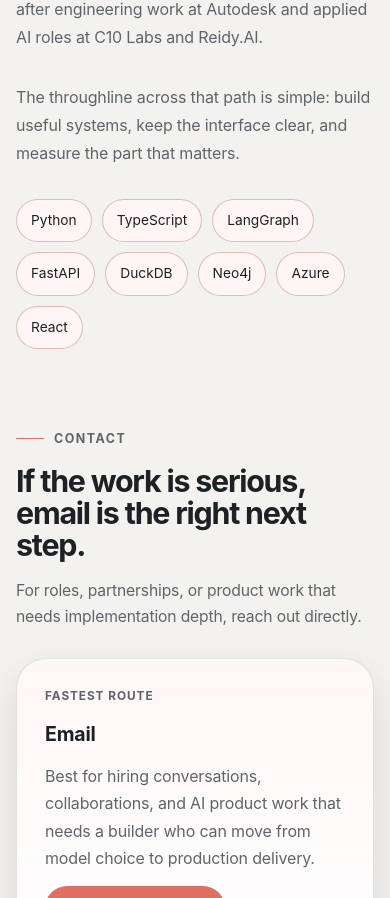
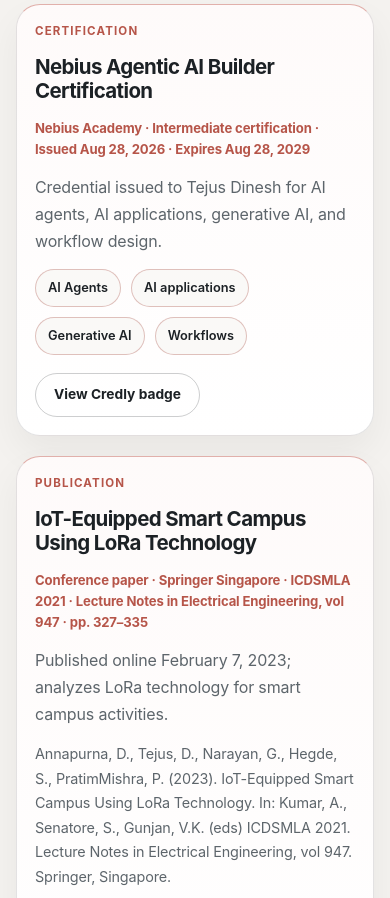
Before and after one commit to Dinesh-Tejus/website, a React (Vite) app: page / in a window 390 px wide. Shown: the part 10306-11204 px from the top of the page. Built offline with nearby package versions, Linux system fonts and the light colour scheme.

Commit message:
Add credentials and publication proof section

```diff
--- a/src/App.jsx
+++ b/src/App.jsx
@@ -239,6 +239,29 @@
 
 const skills = ['Python', 'TypeScript', 'LangGraph', 'FastAPI', 'DuckDB', 'Neo4j', 'Azure', 'React'];
 
+const proofItems = [
+  {
+    eyebrow: 'Certification',
+    title: 'Nebius Agentic AI Builder Certification',
+    meta: 'Nebius Academy · Intermediate certification · Issued Aug 28, 2026 · Expires Aug 28, 2029',
+    body: 'Credential issued to Tejus Dinesh for AI agents, AI applications, generative AI, and workflow design.',
+    link: 'https://www.credly.com/badges/93e96bfb-90ff-4cf6-8345-11fb9eea01f9',
+    linkLabel: 'View Credly badge',
+    tags: ['AI Agents', 'AI applications', 'Generative AI', 'Workflows'],
+  },
+  {
+    eyebrow: 'Publication',
+    title: 'IoT-Equipped Smart Campus Using LoRa Technology',
+    meta: 'Conference paper · Springer Singapore · ICDSMLA 2021 · Lecture Notes in Electrical Engineering, vol 947 · pp. 327–335',
+    body: 'Published online February 7, 2023; analyzes LoRa technology for smart campus activities.',
+    citation: 'Annapurna, D., Tejus, D., Narayan, G., Hegde, S., PratimMishra, P. (2023). IoT-Equipped Smart Campus Using LoRa Technology. In: Kumar, A., Senatore, S., Gunjan, V.K. (eds) ICDSMLA 2021. Lecture Notes in Electrical Engineering, vol 947. Springer, Singapore.',
+    link: 'https://link.springer.com/chapter/10.1007/978-981-19-5936-3_30',
+    linkLabel: 'View Springer chapter',
+    doi: 'https://doi.org/10.1007/978-981-19-5936-3_30',
+    tags: ['LoRa', 'Smart campus', 'IoT systems'],
+  },
+];
+
 function ThemeIcon({ dark }) {
   return dark ? (
     <svg viewBox="0 0 24 24" aria-hidden="true" focusable="false">
@@ -262,7 +285,7 @@
 
 function Header({ dark, onThemeToggle }) {
   const [open, setOpen] = useState(false);
-  const links = [['#work', 'Work'], ['#experience', 'Experience'], ['#focus', 'Current focus'], ['#about', 'About'], ['#contact', 'Contact']];
+  const links = [['#work', 'Work'], ['#experience', 'Experience'], ['#proof', 'Proof'], ['#focus', 'Current focus'], ['#about', 'About'], ['#contact', 'Contact']];
 
   useEffect(() => {
     if (!open) return undefined;
@@ -453,6 +476,25 @@
   );
 }
 
+function ProofCard({ item }) {
+  return (
+    <article className="proof-card">
+      <p className="proof-eyebrow">{item.eyebrow}</p>
+      <h3>{item.title}</h3>
+      <p className="proof-meta">{item.meta}</p>
+      <p className="proof-body">{item.body}</p>
+      {item.citation && <p className="proof-citation">{item.citation}</p>}
+      <div className="proof-tags" aria-label={`${item.eyebrow} details`}>
+        {item.tags.map((tag) => <span key={tag}>{tag}</span>)}
+      </div>
+      <div className="proof-links">
+        <a className="inline-action" href={item.link} target="_blank" rel="noreferrer">{item.linkLabel}</a>
+        {item.doi && <a className="secondary-action" href={item.doi} target="_blank" rel="noreferrer">DOI</a>}
+      </div>
+    </article>
+  );
+}
+
 export default function App() {
   const [dark, setDark] = useState(() => localStorage.getItem('site-theme') === 'dark');
   const [selectedEntry, setSelectedEntry] = useState(null);
@@ -563,6 +605,17 @@
           </div>
         </section>
 
+        <section className="proof page-width" id="proof" data-reveal>
+          <div className="section-heading">
+            <p className="eyebrow">Credentials & publication</p>
+            <h2>Additional proof points behind the applied AI and systems work.</h2>
+            <p>A concise record of external validation: an agentic AI credential and a peer-reviewed Springer conference paper.</p>
+          </div>
+          <div className="proof-grid">
+            {proofItems.map((item) => <ProofCard key={item.title} item={item} />)}
+          </div>
+        </section>
+
         <section className="about page-width" id="about" data-reveal>
           <div className="section-heading section-heading--compact">
             <p className="eyebrow">Background</p>
--- a/src/styles.css
+++ b/src/styles.css
@@ -582,6 +582,7 @@
 }
 
 .entries,
+.proof,
 .about,
 .site-footer {
   padding-top: 72px;
@@ -969,6 +970,88 @@
   font-size: 0.88rem;
 }
 
+.proof-grid {
+  display: grid;
+  grid-template-columns: repeat(2, minmax(0, 1fr));
+  gap: 20px;
+  margin-top: 28px;
+}
+
+.proof-card {
+  display: grid;
+  align-content: start;
+  gap: 14px;
+  min-height: 100%;
+  padding: 28px;
+  border: 1px solid var(--line);
+  border-top-color: color-mix(in srgb, var(--accent) 44%, var(--line));
+  border-radius: calc(var(--radius) + 8px);
+  background: linear-gradient(180deg, color-mix(in srgb, var(--surface) 94%, var(--accent-soft)) 0%, var(--surface) 100%);
+  box-shadow: 0 16px 36px rgba(0, 0, 0, 0.05);
+}
+
+.proof-eyebrow,
+.proof-card h3,
+.proof-meta,
+.proof-body,
+.proof-citation {
+  margin: 0;
+}
+
+.proof-eyebrow {
+  color: var(--accent-strong);
+  font-size: 0.72rem;
+  font-weight: 700;
+  letter-spacing: 0.1em;
+  text-transform: uppercase;
+}
+
+.proof-card h3 {
+  font-size: 1.28rem;
+  line-height: 1.2;
+  letter-spacing: -0.03em;
+}
+
+.proof-meta {
+  color: var(--accent-strong);
+  font-size: 0.82rem;
+  font-weight: 650;
+  line-height: 1.6;
+}
+
+.proof-body,
+.proof-citation {
+  color: var(--muted);
+  line-height: 1.7;
+}
+
+.proof-citation {
+  font-size: 0.9rem;
+}
+
+.proof-tags {
+  display: flex;
+  flex-wrap: wrap;
+  gap: 10px;
+}
+
+.proof-tags span {
+  padding: 8px 12px;
+  border: 1px solid color-mix(in srgb, var(--accent) 28%, var(--line));
+  border-radius: 999px;
+  background: color-mix(in srgb, var(--canvas) 48%, var(--surface));
+  color: var(--ink);
+  font-size: 0.8rem;
+  font-weight: 600;
+}
+
+.proof-links {
+  display: flex;
+  flex-wrap: wrap;
+  gap: 10px;
+  margin-top: 4px;
+}
+
 .about-grid {
   display: grid;
   grid-template-columns: minmax(0, 1.1fr) minmax(0, 0.9fr);
@@ -1095,6 +1178,7 @@
   .focus-layout,
   .experience-layout,
   .about-grid,
+  .proof-grid,
   .entry-modal,
   .footer-layout,
   .contact-layout {
@@ -1176,6 +1260,7 @@
 
   .hero-actions,
   .project-meta-row,
+  .proof-links,
   .footer-contact,
   .footer-links {
     flex-direction: column;
@@ -1225,7 +1310,8 @@
   .modal-copy,
   .focus-card,
   .focus-cta,
-  .overview-item {
+  .overview-item,
+  .proof-card {
     padding: 18px;
   }
 
```
